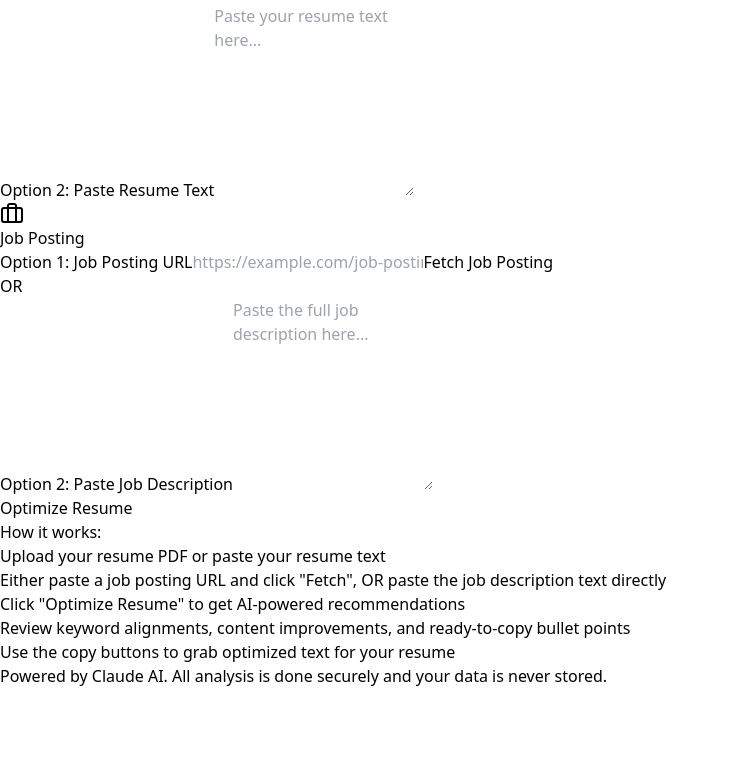
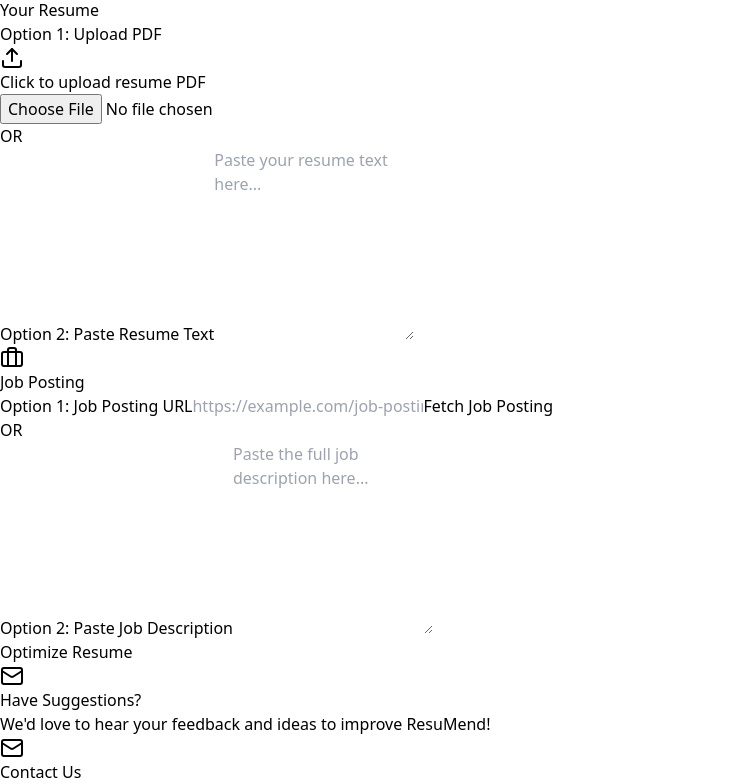
Before and after one commit to alonandon/resumend, a React (Vite) app: page / in a window 1280 px wide. Shown: the part 218-1002 px from the top of the page, without its empty margins (0-729 px from the left). Before the commit the page ends 906 px from the top, so only its background shows below. Built offline with nearby package versions, Linux system fonts and the light colour scheme.

Commit message:
Add contact box and reorganize layout

```diff
--- a/src/App.jsx
+++ b/src/App.jsx
@@ -1,5 +1,5 @@
 import React, { useState } from 'react';
-import { Upload, FileText, Briefcase, Loader2, CheckCircle, AlertCircle, Key, Copy, Check } from 'lucide-react';
+import { Upload, FileText, Briefcase, Loader2, CheckCircle, AlertCircle, Key, Copy, Check, Mail } from 'lucide-react';
 
 export default function ResumeOptimizer() {
   const [resumeFile, setResumeFile] = useState(null);
@@ -186,6 +186,18 @@ export default function ResumeOptimizer() {
         <div className="text-center mb-8">
           <h1 className="text-4xl font-bold text-gray-800 mb-2">ResuMend</h1>
           <p className="text-gray-600">AI-powered resume tailoring for your dream job</p>
+        </div>
+
+        {/* How It Works */}
+        <div className="bg-white rounded-lg shadow-md p-6 mb-8">
+          <h3 className="text-lg font-semibold text-gray-800 mb-3">How it works:</h3>
+          <ol className="list-decimal list-inside space-y-2 text-gray-600">
+            <li>Upload your resume PDF or paste your resume text</li>
+            <li>Either paste a job posting URL and click "Fetch", OR paste the job description text directly</li>
+            <li>Click "Optimize Resume" to get AI-powered recommendations</li>
+            <li>Review keyword alignments, content improvements, and ready-to-copy bullet points</li>
+            <li>Use the copy buttons to grab optimized text for your resume</li>
+          </ol>
         </div>
 
         <div className="grid md:grid-cols-2 gap-6 mb-8">
@@ -507,22 +519,29 @@ export default function ResumeOptimizer() {
           </div>
         )}
 
-        {/* Instructions */}
-        {!results && !processing && (
-          <div className="bg-white rounded-lg shadow-md p-6">
-            <h3 className="text-lg font-semibold text-gray-800 mb-3">How it works:</h3>
-            <ol className="list-decimal list-inside space-y-2 text-gray-600">
-              <li>Upload your resume PDF or paste your resume text</li>
-              <li>Either paste a job posting URL and click "Fetch", OR paste the job description text directly</li>
-              <li>Click "Optimize Resume" to get AI-powered recommendations</li>
-              <li>Review keyword alignments, content improvements, and ready-to-copy bullet points</li>
-              <li>Use the copy buttons to grab optimized text for your resume</li>
-            </ol>
-            <p className="mt-4 text-sm text-gray-500">
-              Powered by Claude AI. All analysis is done securely and your data is never stored.
-            </p>
+        {/* Instructions removed - moved to top */}
+
+        {/* Contact Box */}
+        <div className="bg-gradient-to-r from-blue-50 to-indigo-50 rounded-lg shadow-md p-6 border-2 border-blue-200">
+          <div className="flex items-start gap-4">
+            <div className="bg-blue-600 rounded-full p-3">
+              <Mail className="w-6 h-6 text-white" />
+            </div>
+            <div className="flex-1">
+              <h3 className="text-lg font-semibold text-gray-800 mb-2">Have Suggestions?</h3>
+              <p className="text-gray-600 mb-3">
+                We'd love to hear your feedback and ideas to improve ResuMend!
+              </p>
+              <a
+                href="mailto:resumendapp@gmail.com?subject=ResuMend Suggestion"
+                className="inline-flex items-center gap-2 bg-blue-600 text-white px-4 py-2 rounded-lg hover:bg-blue-700 transition font-medium"
+              >
+                <Mail className="w-4 h-4" />
+                Contact Us
+              </a>
+            </div>
           </div>
-        )}
+        </div>
       </div>
     </div>
   );
```
